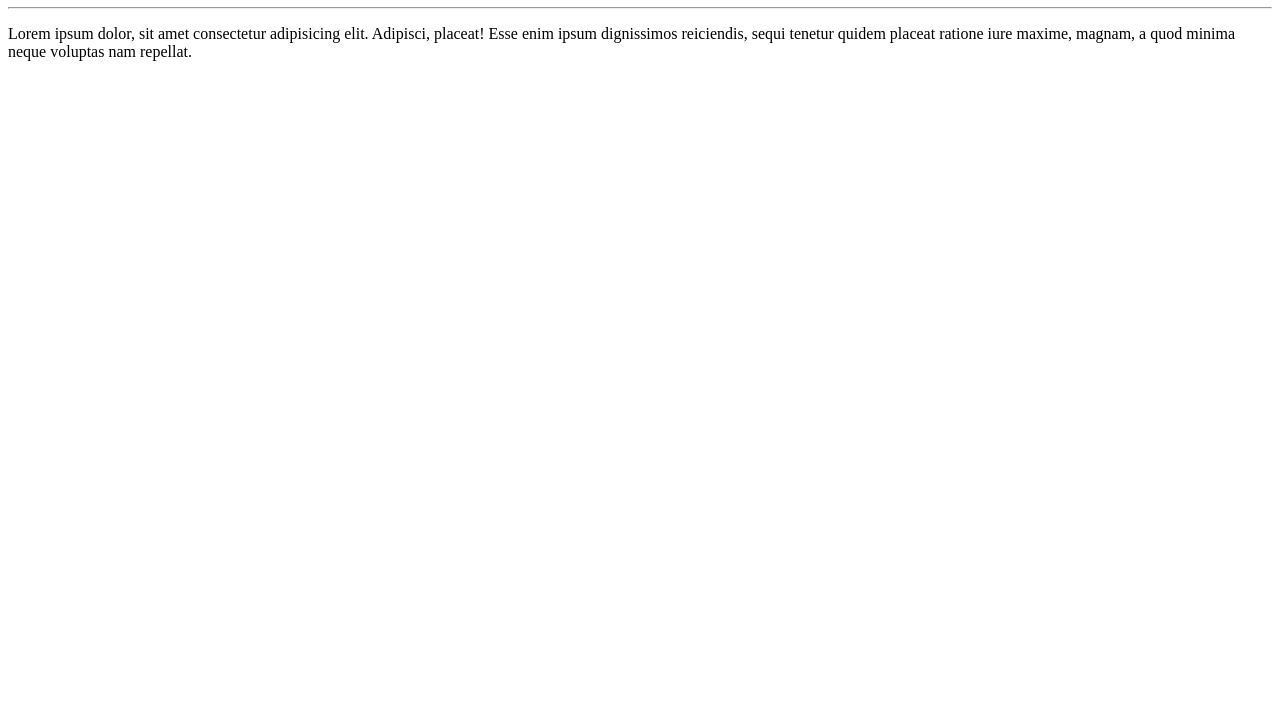
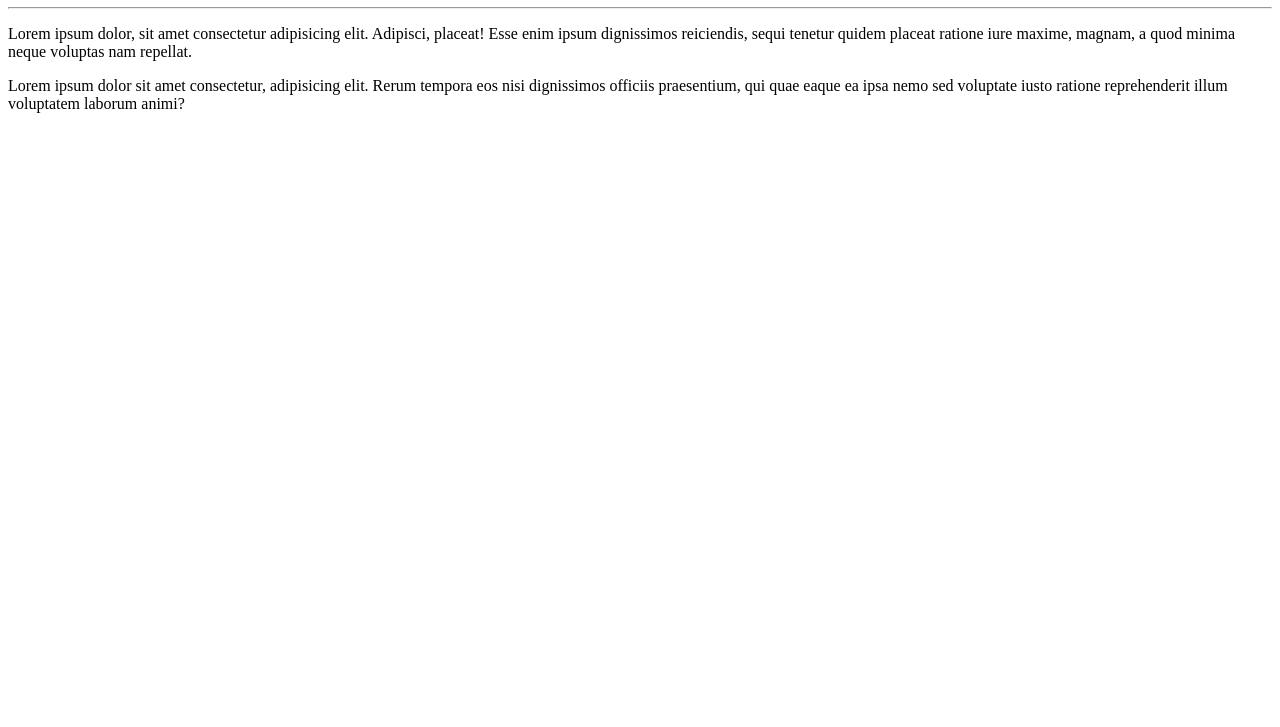
Before and after one commit to Brunoasterio/Ola-Mundo, a plain HTML site: page index.html in a window 1280 px wide. Shown: the part 73-800 px from the top of the page. Drawn offline with Linux system fonts and the light colour scheme.

Commit message:
adicionei um paragrafo

```diff
--- a/index.html
+++ b/index.html
@@ -9,7 +9,7 @@
    <h1>Olá, Mundo!</h1>
    <hr>
    <p>Lorem ipsum dolor, sit amet consectetur adipisicing elit. Adipisci, placeat! Esse enim ipsum dignissimos reiciendis, sequi tenetur quidem placeat ratione iure maxime, magnam, a quod minima neque voluptas nam repellat.</p>
-
+    <p>Lorem ipsum dolor sit amet consectetur, adipisicing elit. Rerum tempora eos nisi dignissimos officiis praesentium, qui quae eaque ea ipsa nemo sed voluptate iusto ratione reprehenderit illum voluptatem laborum animi?</p>
 
 </body>
 </html>
```
